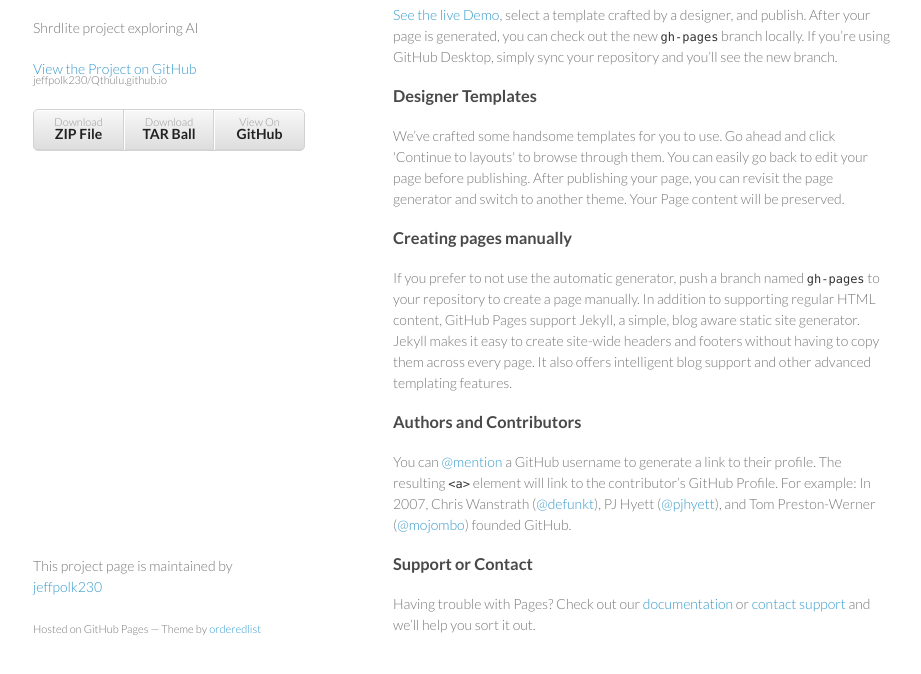
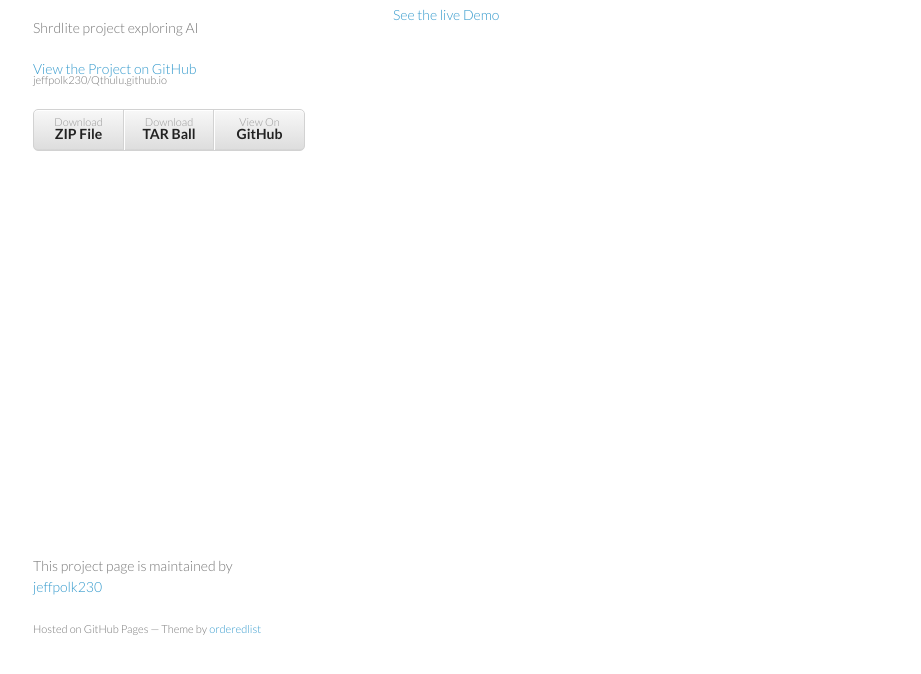
Before and after one commit to jeffpolk230/Qthulu.github.io, a plain HTML site: page index.html in a window 1280 px wide. Shown: the part 92-766 px from the top of the page, without its empty margins (177-1098 px from the left). Drawn offline with Linux system fonts and the light colour scheme.

Commit message:
removing templates

```diff
--- a/index.html
+++ b/index.html
@@ -32,27 +32,7 @@
 <a class="anchor" aria-hidden="true"><span class="octicon
           octicon-link"></span></a>Shrdlite project in action</h3>
 
-<p> <a href="./demo.html">See the live Demo</a>, select a template crafted by a designer, and publish. After your page is generated, you can check out the new <code>gh-pages</code> branch locally. If you’re using GitHub Desktop, simply sync your repository and you’ll see the new branch.</p>
-
-<h3>
-<a id="designer-templates" class="anchor" href="#designer-templates" aria-hidden="true"><span class="octicon octicon-link"></span></a>Designer Templates</h3>
-
-<p>We’ve crafted some handsome templates for you to use. Go ahead and click 'Continue to layouts' to browse through them. You can easily go back to edit your page before publishing. After publishing your page, you can revisit the page generator and switch to another theme. Your Page content will be preserved.</p>
-
-<h3>
-<a id="creating-pages-manually" class="anchor" href="#creating-pages-manually" aria-hidden="true"><span class="octicon octicon-link"></span></a>Creating pages manually</h3>
-
-<p>If you prefer to not use the automatic generator, push a branch named <code>gh-pages</code> to your repository to create a page manually. In addition to supporting regular HTML content, GitHub Pages support Jekyll, a simple, blog aware static site generator. Jekyll makes it easy to create site-wide headers and footers without having to copy them across every page. It also offers intelligent blog support and other advanced templating features.</p>
-
-<h3>
-<a id="authors-and-contributors" class="anchor" href="#authors-and-contributors" aria-hidden="true"><span class="octicon octicon-link"></span></a>Authors and Contributors</h3>
-
-<p>You can <a href="https://github.com/blog/821" class="user-mention">@mention</a> a GitHub username to generate a link to their profile. The resulting <code>&lt;a&gt;</code> element will link to the contributor’s GitHub Profile. For example: In 2007, Chris Wanstrath (<a href="https://github.com/defunkt" class="user-mention">@defunkt</a>), PJ Hyett (<a href="https://github.com/pjhyett" class="user-mention">@pjhyett</a>), and Tom Preston-Werner (<a href="https://github.com/mojombo" class="user-mention">@mojombo</a>) founded GitHub.</p>
-
-<h3>
-<a id="support-or-contact" class="anchor" href="#support-or-contact" aria-hidden="true"><span class="octicon octicon-link"></span></a>Support or Contact</h3>
-
-<p>Having trouble with Pages? Check out our <a href="https://help.github.com/pages">documentation</a> or <a href="https://github.com/contact">contact support</a> and we’ll help you sort it out.</p>
+<p> <a href="./demo.html">See the live Demo</a>
       </section>
       <footer>
         <p>This project page is maintained by <a href="https://github.com/jeffpolk230">jeffpolk230</a></p>
```
